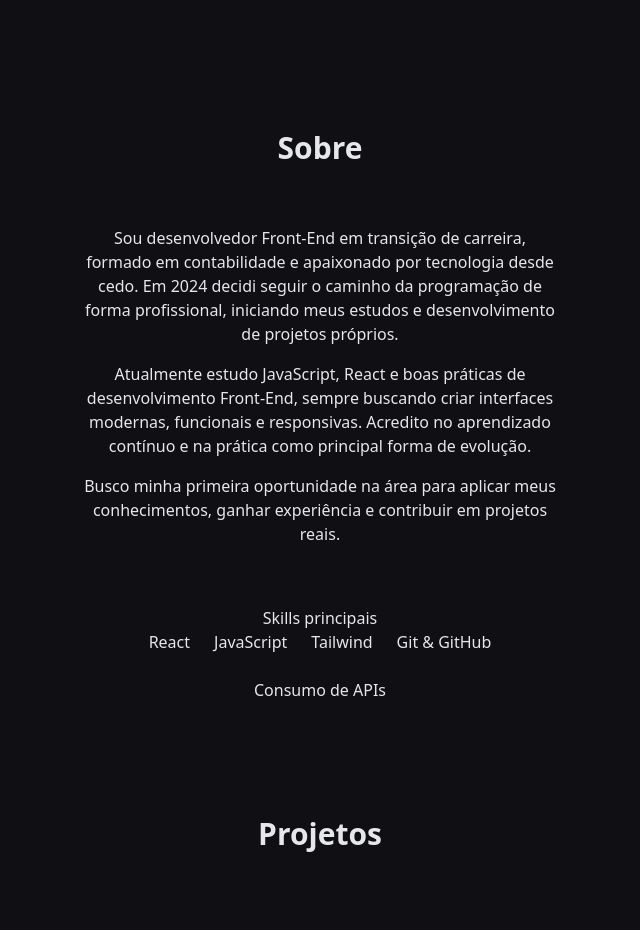
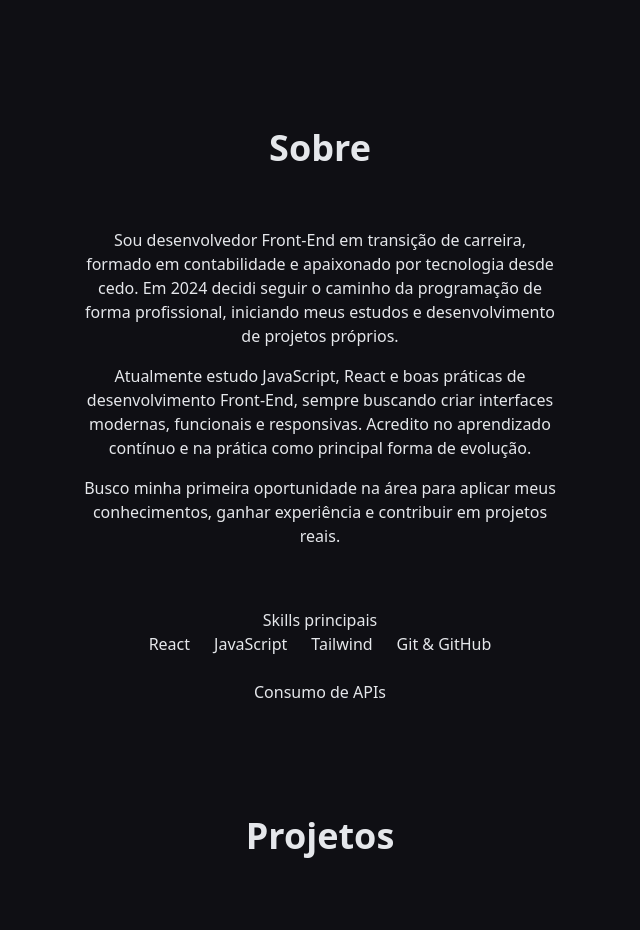
Before and after one commit to andre-arcanjo/portfolio-andre-arcanjo, a React (Vite) app: page / in a window 1280 px wide. Shown: the part 720-1650 px from the top of the page, without its empty margins (320-960 px from the left). Built offline with nearby package versions, Linux system fonts and the light colour scheme.

Commit message:
style: clean up JSX fragments and fix Tailwind class names

```diff
--- a/src/components/About/About.tsx
+++ b/src/components/About/About.tsx
@@ -1,12 +1,11 @@
 export const About = () => {
   return (
-    <>
       <section
         id="about"
         className="min-h-screen py-26 flex justify-center items-center"
       >
         <div className="max-w-90 md:max-w-120 flex flex-col items-center text-center space-y-15">
-          <h2 className="text-3xl md:text-4x1 font-bold">Sobre</h2>
+          <h2 className="text-3xl md:text-4xl font-bold">Sobre</h2>
           <div className="space-y-4">
             <p className="text-sm md:text-base">
               Sou desenvolvedor Front-End em transição de carreira, formado em
@@ -37,6 +36,5 @@
           </div>
         </div>
       </section>
-    </>
   );
 };
--- a/src/components/Contact/Contact.tsx
+++ b/src/components/Contact/Contact.tsx
@@ -2,7 +2,6 @@
 
 export const Contact = () => {
   return (
-    <>
       <section
         id="contact"
         className="min-h-screen space-y-16 md:space-y-24 flex flex-col justify-center items-center"
@@ -22,6 +21,5 @@
           <ContactButton />
         </div>
       </section>
-    </>
   );
 };
--- a/src/components/Header/Header.tsx
+++ b/src/components/Header/Header.tsx
@@ -2,7 +2,6 @@
 
 export const Header = () => {
   return (
-    <>
       <header className="fixed top-0 left-0 w-full bg-[#0B0F19] z-50">
         <nav className="lg:text-[20px] flex flex-col justify-between items-center px-30 py-10 md:flex-row">
           <a className="hover:text-hover-button transition-all" href="#hero">
@@ -13,6 +12,5 @@
           </ul>
         </nav>
       </header>
-    </>
   );
 };
--- a/src/components/Hero/Hero.tsx
+++ b/src/components/Hero/Hero.tsx
@@ -1,6 +1,5 @@
 export const Hero = () => {
   return (
-    <>
       <section
         id="hero"
         className="min-h-[80vh] flex flex-col-reverse md:flex-row gap-10 items-center justify-around text-center md:text-left"
@@ -45,6 +44,5 @@
           />
         </div>
       </section>
-    </>
   );
 };
--- a/src/components/Projects/Projects.tsx
+++ b/src/components/Projects/Projects.tsx
@@ -2,15 +2,13 @@
 
 export const Projects = () => {
   return (
-    <>
       <section id="projects" className=" flex flex-col justify-center min-h-screen">
-        <h2 className="text-center text-3xl md:text-4x1 font-bold mb-20">
+        <h2 className="text-center text-3xl md:text-4xl font-bold mb-20">
           Projetos
         </h2>
         <div className="flex md:flex-wrap overflow-x-auto scroll-smooth scrollbar-hide md:overflow-visible gap-5 items-center md:justify-center snap-x snap-mandatory px-4">
           <ProjectCard />
         </div>
       </section>
-    </>
   );
 };
```
